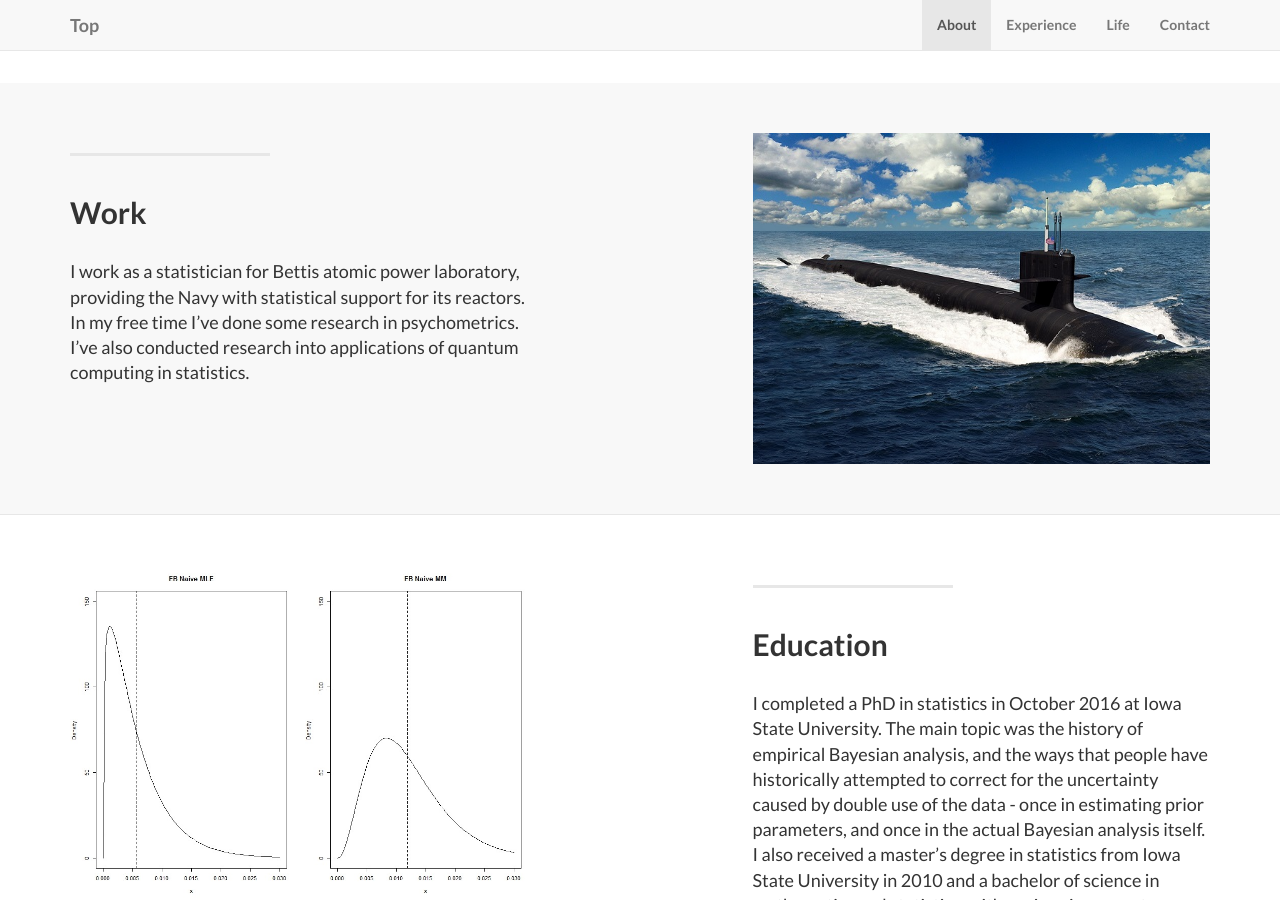
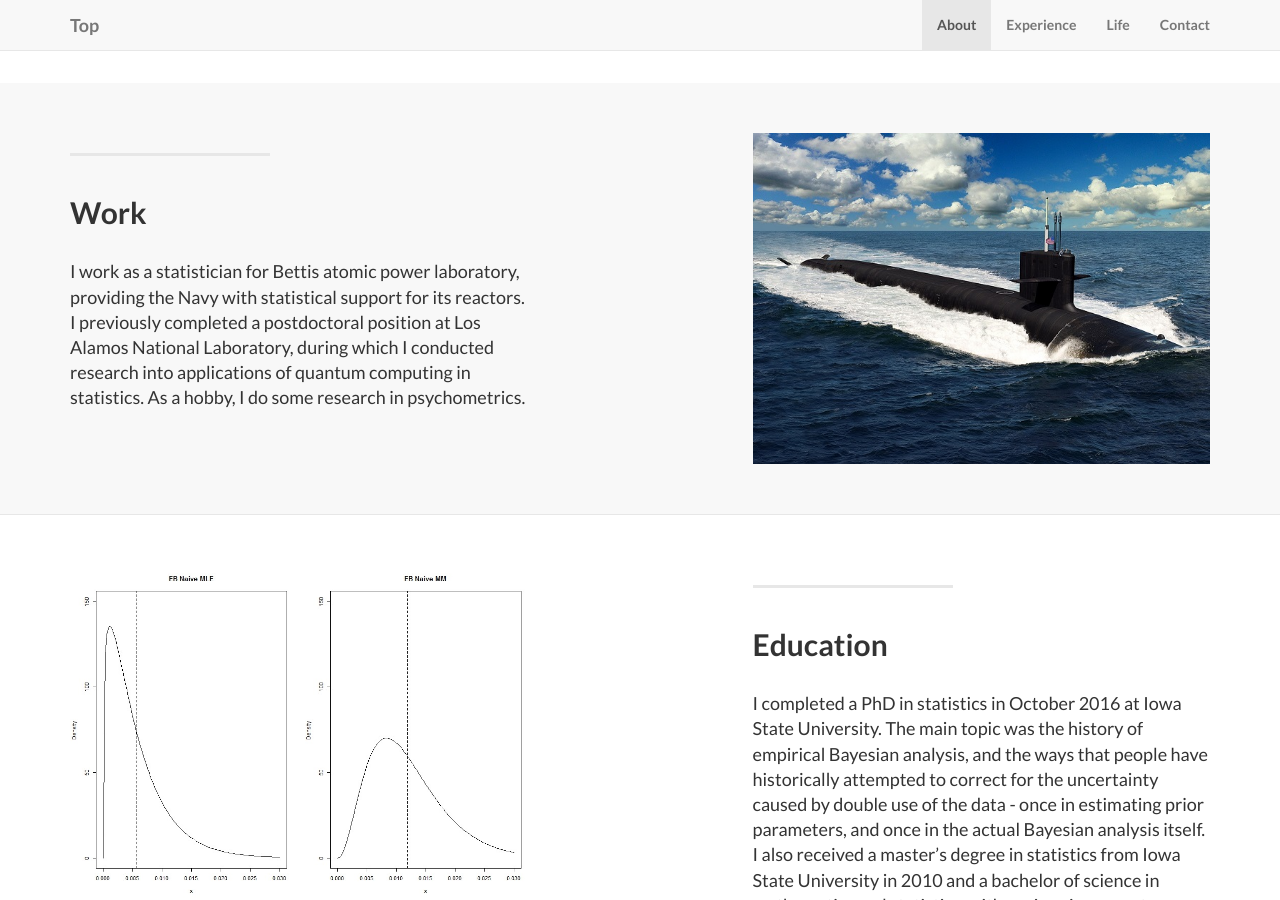
Before and after one commit to rcfoster/rcfoster.github.io, a Jekyll site: the page built from index.html, in a window 1280 px wide and 900 px high, scrolled down 1367 px. Built offline with Jekyll 4.4.1, drawn with Linux system fonts in a browser that asks for light colours.

Commit message:
Add manuscript
Update with accepted manuscript and change a few things on website.

```diff
--- a/_posts/2014-1-1-experience-1.markdown
+++ b/_posts/2014-1-1-experience-1.markdown
@@ -5,4 +5,4 @@ category: experience
 title: Work
 description: |
 ---
-I work as a statistician for Bettis atomic power laboratory, providing the Navy with statistical support for its reactors. In my free time I've done some research in psychometrics. I've also conducted research into applications of quantum computing in statistics.
+I work as a statistician for Bettis atomic power laboratory, providing the Navy with statistical support for its reactors. I previously completed a postdoctoral position at Los Alamos National Laboratory, during which I conducted research into applications of quantum computing in statistics. As a hobby, I do some research in psychometrics.
```
Also changed, not shown: Writing/Papers/A Generalized Framework for Classical Test Theory - Preprint/CT.jpg (added), Writing/Papers/A Generalized Framework for Classical Test Theory - Preprint/Plots.jpeg (added), 5 other files.
